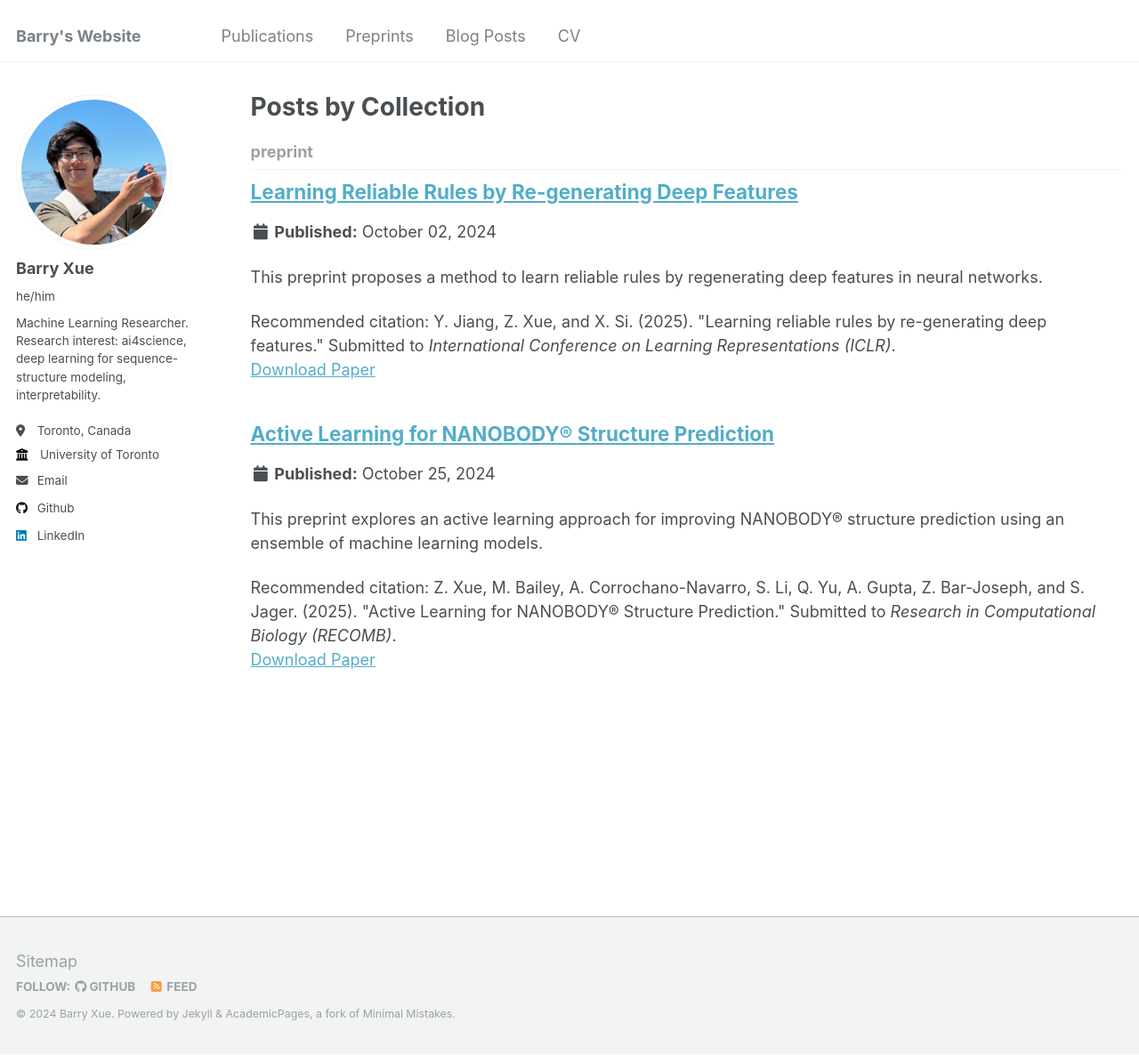
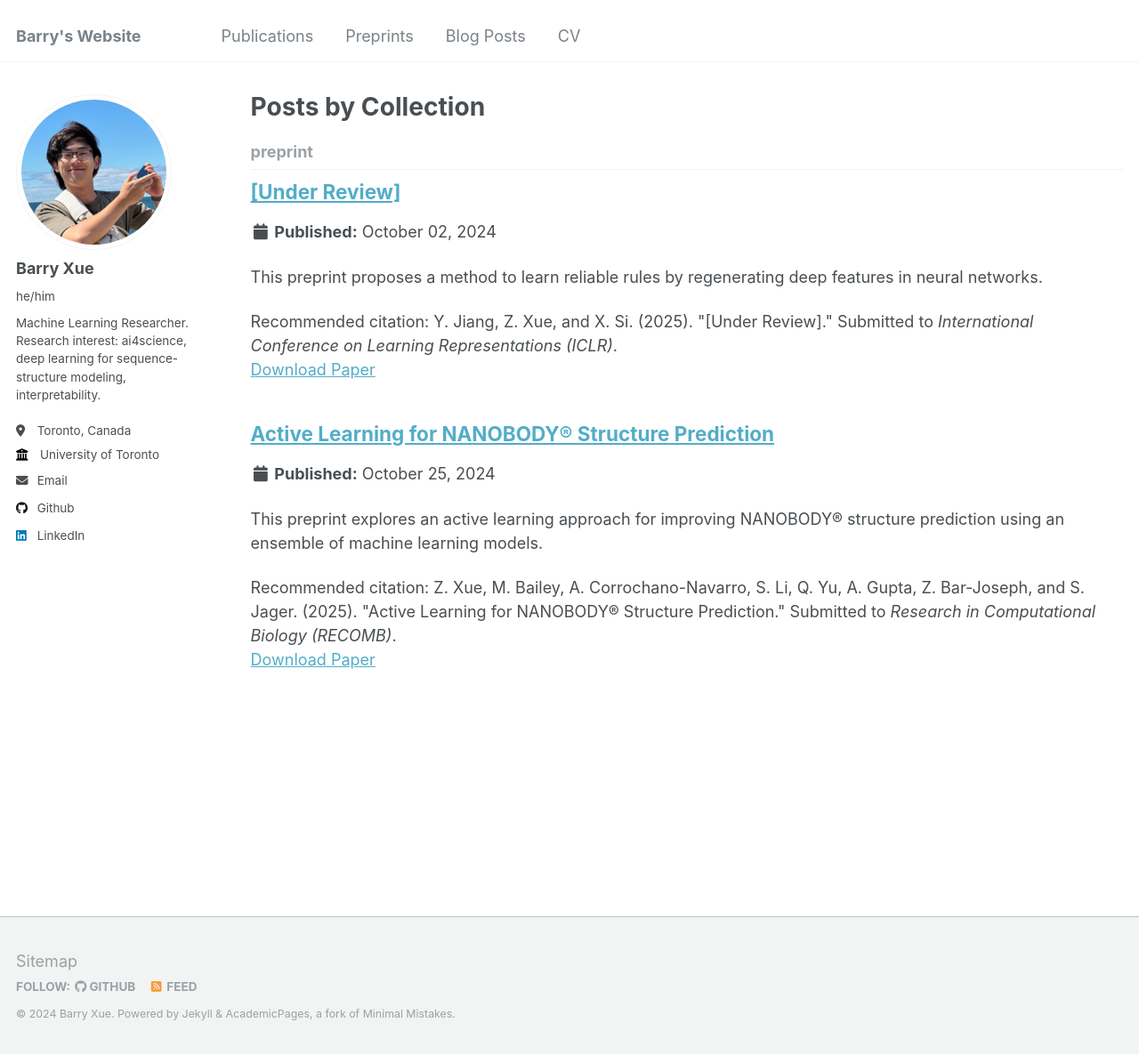
Before and after one commit to Barry0121/Barry0121.github.io, a Jekyll site: the page built from _pages/collection-archive.html, in a window 1280 px wide and 1186 px high. Shown: the whole window at 89% size. Built offline with Jekyll 4.4.1, drawn with Linux system fonts in a browser that asks for light colours.

```diff
--- a/_preprint/2024-10-02-SATNet-1.md
+++ b/_preprint/2024-10-02-SATNet-1.md
@@ -1,5 +1,5 @@
 ---
-title: "Learning Reliable Rules by Re-generating Deep Features"
+title: "[Under Review]"
 collection: preprint
 category: preprints
 permalink: /preprint/2025-iclr-deep-features
@@ -7,5 +7,5 @@ excerpt: 'This preprint proposes a method to learn reliable rules by regeneratin
 date: 2024-10-02
 venue: 'Submitted to International Conference on Learning Representations (ICLR)'
 paperurl: 'https://arxiv.org/abs/xxxx.xxxxx'
-citation: 'Y. Jiang, Z. Xue, and X. Si. (2025). &quot;Learning reliable rules by re-generating deep features.&quot; Submitted to <i>International Conference on Learning Representations (ICLR)</i>.'
+citation: 'Y. Jiang, Z. Xue, and X. Si. (2025). &quot;[Under Review].&quot; Submitted to <i>International Conference on Learning Representations (ICLR)</i>.'
 ---
```
